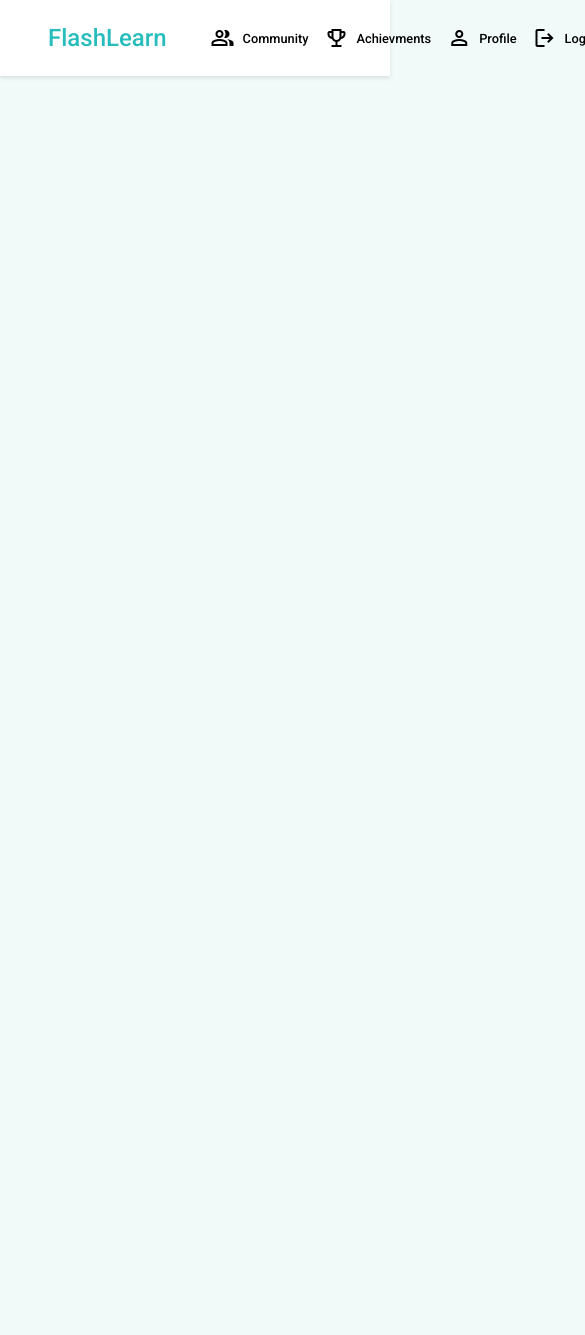
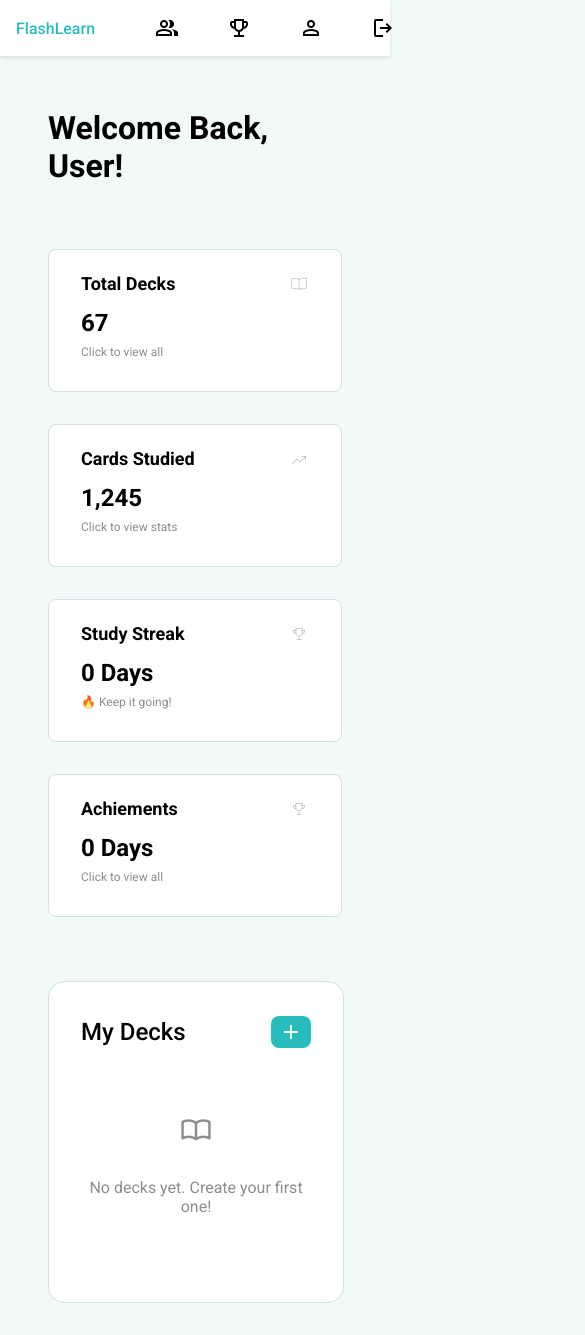
Before and after one commit to J-Janota/STP, a website: page Html/dashboard.html in a window 390 px wide. Shown: the top 1335 px of the page, 585 px wide, since content can reach past the window. Before the commit the page ends 844 px from the top, so only its background shows below. Drawn offline with nearby package versions, Linux system fonts and the light colour scheme.

Commit message:
Added: Profile page, linked the pages through to each other. Main elements in Dashboard

```diff
--- a/Html/dashboard.html
+++ b/Html/dashboard.html
@@ -1,5 +1,6 @@
 <!DOCTYPE html>
 <html lang="en">
+
 <head>
     <meta charset="UTF-8">
     <meta name="viewport" content="width=device-width, initial-scale=1.0">
@@ -15,44 +16,127 @@
     </script>
     <script type="module">
         import '@material/web/all.js';
-        import {styles as typescaleStyles} from '@material/web/typography/md-typescale-styles.js';
+        import { styles as typescaleStyles } from '@material/web/typography/md-typescale-styles.js';
 
         document.adoptedStyleSheets.push(typescaleStyles.styleSheet);
     </script>
     <link rel="stylesheet" href="../Styles/css/styles.css">
+    <link rel="stylesheet" href="../Styles/css/dashboard.css">
 </head>
+
 <body>
-    <nav >
+    <nav>
         <!-- Navigation content -->
         <p class="hero">FlashLearn</p>
         <ul class="navbar-list">
             <li class="navbar-list-item">
+                <a href="community.html" class="navbar-link unselectable">
                     <span class="material-symbols-outlined">
                         group
                     </span>
-                <p>Community</p>
+                    <p class="label">Community</p>
+                </a>
             </li>
             <li class="navbar-list-item">
+                <a href="achievments.html" class="navbar-link unselectable">
                     <span class="material-symbols-outlined">
                         trophy
                     </span>
-                <p>Achievments</p>
+                    <p class="label">Achievments</p>
+                </a>
             </li>
             <li class="navbar-list-item">
+                <a href="profile.html" class="navbar-link unselectable">
                     <span class="material-symbols-outlined">
                         person
                     </span>
-                <p>Profile</p>
+                    <p class="label">Profile</p>
+                </a>
             </li>
             <li class="navbar-list-item">
+                <a href="index.html" class="navbar-link unselectable">
                 <span class="material-symbols-outlined">
                     logout
                 </span>
-                <p>Logout</p>
+                <p class="label">Logout</p>
+                </a>
             </li>
         </ul>
     </nav>
     <main>
+        <h1>Welcome Back, User!</h1>
+        <section class="dashboardCards">
+            <div class="dashboardCard">
+                <a href="" class="dashboardCardLink">
+                    <span class="dashboardCardInfo">
+                        <h2>Total Decks</h2>
+                        <span class="material-symbols-outlined">
+                            import_contacts
+                        </span>
+                    </span>
+                    <span class="dashboardCardValue">67</span>
+                    <span class="additionalText">Click to view all</span>
+                </a>
+            </div>
+            <div class="dashboardCard">
+                <a href="profile.html" class="dashboardCardLink">
+                    <span class="dashboardCardInfo">
+                        <h2>Cards Studied</h2>
+                        <span class="material-symbols-outlined">
+                            trending_up
+                        </span>
+                    </span>
+                    <span class="dashboardCardValue">1,245</span>
+                    <span class="additionalText">Click to view stats</span>
+                </a>
+            </div>
+            <div class="dashboardCard">
+                <a href="" class="dashboardCardLink">
+                                    <span class="dashboardCardInfo">
+                    <h2>Study Streak</h2>
+                    <span class="material-symbols-outlined">
+                        trophy
+                    </span>
+                </span>
+                <span class="dashboardCardValue">0 Days</span>
+                <span class="additionalText">🔥 Keep it going!</span>
+                </a>
+            </div>
+            <div class="dashboardCard">
+                <a href="" class="dashboardCardLink">
+                        <span class="dashboardCardInfo">
+                            <h2>Achiements</h2>
+                            <span class="material-symbols-outlined">
+                            trophy
+                        </span>
+                    </span>
+                    <span class="dashboardCardValue">0 Days</span>
+                    <span class="additionalText">Click to view all</span>
+                </a>
+            </div>
+        </section>
+        <section class="myDecks">
+            <span class="myDecksInfo">
+                <h2>My Decks</h2>
+                <a class="addDeckButton">
+                    <span class="material-symbols-outlined hideUnder768 alwaysShow">
+                        add
+                    </span>
+                    <p class="label">New Deck</p>
+                </a>
+            </span>
+            <div class="deckList">
+                <!-- Deck items will be dynamically added here -->
+                 <div class="noDecksPlaceholder">
+                    <span class="material-symbols-outlined">
+                        import_contacts
+                    </span>
+                    <p>No decks yet. Create your first one!</p>
+                 </div>
+            </div>
+        </section>
+    </main>
         <script src="../Scripts/index.js"></script>
 </body>
+
 </html>
--- a/Scripts/index.js
+++ b/Scripts/index.js
@@ -1,5 +1,5 @@
-const labels = document.querySelectorAll('.navbar-list-item .label');
-const authIcons = document.querySelectorAll('.authIcon');
+const labels = document.querySelectorAll('.label');
+const hideUnder768 = document.querySelectorAll('.hideUnder768');
 
 function addHiddenClass(el) {
   el.classList.add('hidden');
@@ -16,13 +16,13 @@ function checkScreenSize() {
     labels.forEach(l => addHiddenClass(l));
 
     // show icons only
-    authIcons.forEach(i => removeHiddenClass(i));
+    hideUnder768.forEach(i => removeHiddenClass(i));
   } else {
     // show labels
     labels.forEach(l => removeHiddenClass(l));
 
     // hide icons
-    authIcons.forEach(i => addHiddenClass(i));
+    hideUnder768.forEach(i => addHiddenClass(i));
   }
 }
 
--- /dev/null
+++ b/Styles/scss/dashboard.scss
@@ -0,0 +1,134 @@
+main {
+    padding: 2rem 3rem;
+    .dashboardCards {
+        display: flex;
+        gap: 2rem;
+        margin-top: 4rem;
+        flex-wrap: wrap;
+        align-items: center;
+        justify-content: center;
+        width: 100%;
+        .dashboardCard {
+            flex: 1 1 calc(25% - 2rem);
+            a.dashboardCardLink {
+                background-color: white;
+                padding: 0.5rem 2rem 2rem 2rem;
+                border-radius: 0.5rem;
+                border: 1px solid #d4dfdf;
+                text-align: center;
+                min-width: 15rem;
+                flex-wrap: nowrap;
+                display: flex;
+                flex-direction: column;
+                align-items: flex-start;
+                justify-content: flex-start;
+                box-sizing: border-box;
+                text-decoration: none;
+                color: var(--text-color-dark);
+                &:nth-child(3),
+                &:nth-child(4) {
+                    .dashboardCardInfo {
+                        .material-symbols-outlined {
+                            color: var(--secondary-color);
+                        }
+                    }
+                }
+
+                &:hover {
+                    box-shadow: 0 4px 10px rgba(0, 0, 0, 0.2);
+                    transition: 0.3s;
+                    cursor: pointer;
+                }
+
+                .dashboardCardInfo {
+                    width: 100%;
+                    display: flex;
+                    flex-direction: row;
+                    align-items: center;
+                    justify-content: space-between;
+                    font-size: 0.75rem;
+                    font-weight: 300;
+
+                    .material-symbols-outlined {
+                        font-size: 1.25rem;
+                        color: var(--text-color-light);
+                        font-weight: 100;
+                    }
+                }
+
+                .dashboardCardValue {
+                    font-size: 1.5rem;
+                    font-weight: 600;
+                    color: var(--text-color-dark);
+                }
+
+                .additionalText {
+                    margin-top: 0.5rem;
+                    font-size: 0.75rem;
+                    font-weight: 300;
+                    color: var(--text-color-light);
+                }
+            }
+        }
+    }
+    .myDecks {
+        margin-top: 4rem;
+        background-color: white;
+        border: 1px solid #d4dfdf;
+        border-radius: 1rem;
+        min-height: 20rem;
+        width: 100%;
+
+        .myDecksInfo {
+            padding: 1rem 2rem;
+            display: flex;
+            align-items: center;
+            justify-content: space-between;
+            align-items: center;
+            height: fit-content;
+
+            h2 {
+                font-size: 1.5rem;
+                font-weight: 500;
+                color: var(--text-color-dark);
+            }
+            a.addDeckButton {
+                padding: 0.25rem 0.5rem;
+                font-size: 1rem;
+                font-weight: 500;
+                border-radius: 0.5rem;
+                background-color: var(--primary-color);
+                color: var(--text-color-white);
+                border: none;
+                text-decoration: none;
+                display: flex;
+                align-items: center;
+                height: fit-content;
+                gap: 0.5rem;
+                &:hover {
+                    transform: scale(1.05);
+                    transition: 0.3s;
+                    cursor: pointer;
+                }
+            }
+        }
+        .deckList {
+            display: flex;
+            flex-direction: column;
+            justify-content: center;
+            align-items: center;
+            .noDecksPlaceholder {
+                padding: 2rem;
+                text-align: center;
+                color: var(--text-color-light);
+                font-size: 1rem;
+                font-weight: 400;
+                .material-symbols-outlined {
+                    font-size: 2rem;
+                    margin-bottom: 1rem;
+                    color: var(--text-color-light);
+                }
+            }
+        }
+    }
+}
--- /dev/null
+++ b/Styles/scss/profile.scss
@@ -0,0 +1,146 @@
+:root {
+    --primary-color: #28bdbd;
+    --secondary-color: #f1b742;
+    --background-color: #f1f9f9;
+    --text-color-dark: #000000;
+    --text-color-light: #8d8d8d;
+    --text-color-white: #ffffff;
+    --font-family: "Roboto", sans-serif;
+}
+
+nav {
+    box-shadow: none;
+    background-color: var(--background-color);
+    padding: 0 1rem;
+    ul {
+        padding: 0;
+        li.navbar-list-item {
+            padding: 0 0.5rem;
+
+            a.navbar-link {
+                display: flex;
+                align-items: center;
+                justify-content: center;
+                gap: 0.5rem;
+
+                box-sizing: border-box;
+                padding: 0 1rem;
+                border-radius: 0.5rem;
+
+                height: 2.5rem;
+                width: 100%;
+                text-decoration: none;
+                color: var(--text-color-dark);
+
+                .label {
+                    color: var(--text-color-dark);
+                    font-weight: 500;
+                }
+            }
+
+            &:hover {
+                a.navbar-link {
+                    background-color: var(--secondary-color);
+                    cursor: pointer;
+                }
+            }
+
+        }
+    }
+}
+
+main {
+    display: flex;
+    flex-direction: column;
+    justify-content: center;
+    align-items: center;
+    padding: 2rem 0;
+
+    .container {
+        width: 50%;
+        display: flex;
+        flex-direction: column;
+        align-items: center;
+        h1 {
+            text-align: left;
+            font-size: 2rem;
+            font-weight: 600;
+            color: var(--text-color-dark);
+        }
+        .profileSection {
+            background-color: white;
+            padding: 2rem;
+            border-radius: 1rem;
+            border: 1px solid #d4dfdf;
+            width: 100%;
+            box-sizing: border-box;
+
+            .profileInfo {
+                display: flex;
+                flex-direction: column;
+                margin-top: 1rem;
+                gap: 0.25rem;
+
+                .profileInfoCaregory {
+                    margin-top: 1.5rem;
+                    font-size: 1rem;
+                    color: var(--text-color-light);
+                    margin: 0;
+                }
+                .profileInfoValue {
+                    font-size: 1.25rem;
+                    color: var(--text-color-dark);
+                    font-weight: 500;
+                    margin: 0;
+                }
+            }
+        }
+        .stats {
+            display: flex;
+            flex-direction: column;
+            align-items: center;
+            width: 100%;
+            box-sizing: border-box;
+            .statsCards {
+                display: flex;
+                flex-direction: row;
+                justify-content: space-between;
+                align-items: center;
+                background-color: white;
+                border: 1px solid #d4dfdf;
+                border-radius: 1rem;
+                width: 100%;
+                box-sizing: border-box;
+                padding: 0.5rem 1rem;
+
+                .statsCard {
+                    flex: 1;
+                    display: flex;
+                    flex-direction: column;
+                    align-items: center;
+                    justify-content: center;
+                    text-align: center;
+                    border-radius: 0.5rem;
+                    padding: 2rem 0.5rem;
+
+                    .statValue {
+                        font-size: 2rem;
+                        font-weight: 900;
+                        color: var(--primary-color);
+                        margin: 0;
+                    }
+                    &:nth-child(2) {
+                        .statValue {
+                            color: var(--secondary-color);
+                        }
+                    }
+                    .statCategory {
+                        font-size: 1rem;
+                        font-weight: 400;
+                        color: var(--text-color-light);
+                }
+            }
+        }
+    }
+}
+}
--- a/Styles/scss/styles.scss
+++ b/Styles/scss/styles.scss
@@ -5,7 +5,7 @@
     --text-color-dark: #000000;
     --text-color-light: #8d8d8d;
     --text-color-white: #ffffff;
-    --font-family: 'Roboto', sans-serif;
+    --font-family: "Roboto", sans-serif;
 }
 
 body {
@@ -27,6 +27,9 @@ body {
     display: none !important;
 }
 
+.alwaysShow {
+    display: block !important;
+}
 
 nav {
     background-color: white;
@@ -53,7 +56,9 @@ nav {
         display: flex;
         gap: 3rem;
 
-        li {
+        li.navbar-list-item {
+            a.navbar-link {
+                text-decoration: none;
                 display: flex;
                 align-items: center;
                 justify-content: center;
@@ -61,7 +66,8 @@ nav {
                 box-sizing: border-box;
                 padding: 0 1rem;
                 border-radius: 0.5rem;
-            p {
+                color: var(--text-color-dark);
+                .label {
                     text-decoration: none;
                     color: var(--text-color-dark);
                     font-weight: 500;
@@ -73,13 +79,14 @@ nav {
             }
         }
     }
+}
 
 @media (max-width: 1024px) {
     nav ul {
         gap: 1rem;
         li {
             padding: 0 0.5rem;
-            p {
+            .label {
                 font-size: 0.9rem;
             }
         }
@@ -88,18 +95,18 @@ nav {
 
 @media (max-width: 425px) {
     nav {
-        h1 {
+        padding: 0 1rem;
+        .hero {
             font-size: 1rem;
         }
         ul {
             gap: 0.5rem;
             li {
                 padding: 0 0.25rem;
-                p {
+                .label {
                     font-size: 0.8rem;
                 }
             }
         }
     }
-
 }
```
Also changed, not shown: Html/index.html (+2 -2 lines), Html/profile.html (+67 -0 lines), Styles/css/dashboard.css (added), Styles/css/profile.css (added), Styles/css/styles.css. Lines whose indentation alone changed are shown as unchanged.
